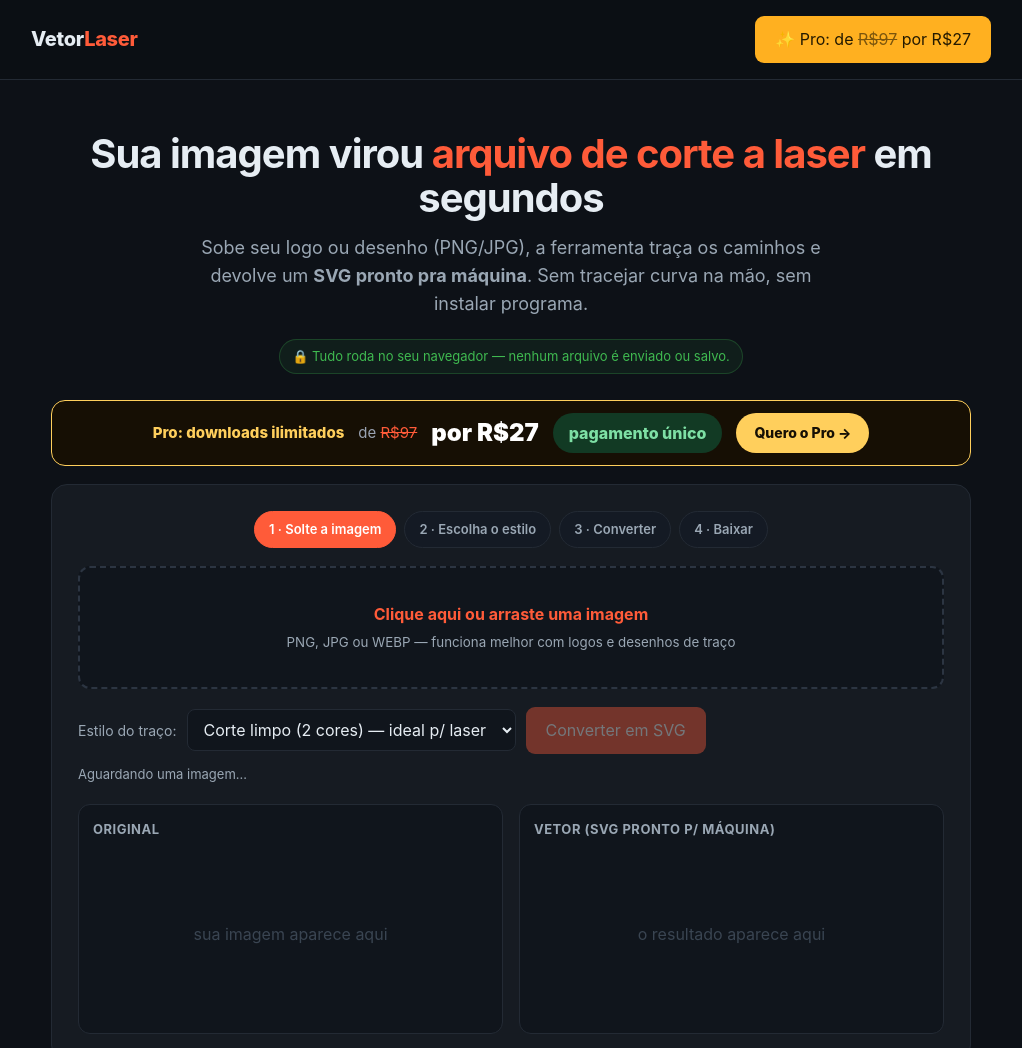
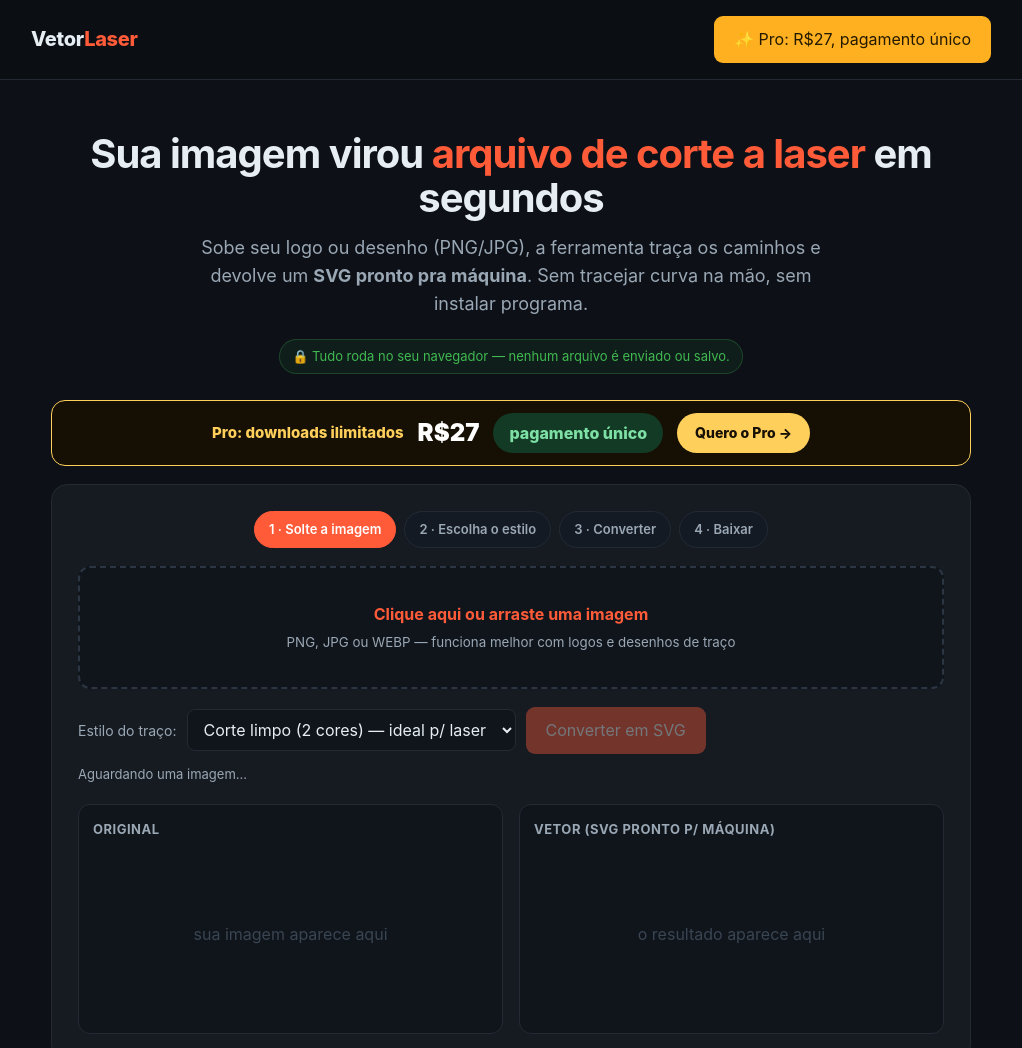
Before and after one commit to contabilistar-art/vetorlaser, a plain HTML site: page index.html in a window 1280 px wide. Shown: the top 1048 px of the page, without its empty margins (129-1151 px from the left). Drawn offline with Linux system fonts and the light colour scheme.

Commit message:
Remove ancora de preco R$97 (nunca praticado)

```diff
--- a/index.html
+++ b/index.html
@@ -1298,7 +1298,7 @@ if(typeof define === 'function' && define.amd){
 </head>
 <body>
 <header><div class="wrap nav"><div class="logo">Vetor<span>Laser</span></div>
-  <a class="btn gold" href="#pro" style="text-decoration:none">✨ Pro: de <span style="text-decoration:line-through;opacity:.6">R$97</span> por R$27</a></div></header>
+  <a class="btn gold" href="#pro" style="text-decoration:none">✨ Pro: R$27, pagamento único</a></div></header>
 
 <main class="wrap">
   <section class="hero">
@@ -1307,7 +1307,7 @@ if(typeof define === 'function' && define.amd){
     <div class="trust">🔒 Tudo roda no seu navegador — nenhum arquivo é enviado ou salvo.</div>
   </section>
 
-  <div style="background:#160f04;border:1.5px solid #ffcf5c;border-radius:14px;padding:12px 18px;margin:0 0 16px;display:flex;flex-wrap:wrap;align-items:center;justify-content:center;gap:8px 14px;text-align:center"><span style="font-weight:800;color:#ffcf5c;font-size:15px">Pro: downloads ilimitados</span><span style="color:#9aa3b2;font-size:15px">de <s style="color:#ff5b39">R$97</s></span><span style="font-weight:900;color:#fff;font-size:24px;line-height:1">por R$27</span><span style="background:#123a24;color:#7ee0a5;font-weight:800;font-size:16px;padding:8px 16px;border-radius:999px">pagamento único</span><a href="#pro" style="background:#ffcf5c;color:#160f04;font-weight:800;text-decoration:none;padding:9px 18px;border-radius:999px;font-size:14px">Quero o Pro →</a></div><section class="tool">
+  <div style="background:#160f04;border:1.5px solid #ffcf5c;border-radius:14px;padding:12px 18px;margin:0 0 16px;display:flex;flex-wrap:wrap;align-items:center;justify-content:center;gap:8px 14px;text-align:center"><span style="font-weight:800;color:#ffcf5c;font-size:15px">Pro: downloads ilimitados</span><span style="font-weight:900;color:#fff;font-size:24px;line-height:1">R$27</span><span style="background:#123a24;color:#7ee0a5;font-weight:800;font-size:16px;padding:8px 16px;border-radius:999px">pagamento único</span><a href="#pro" style="background:#ffcf5c;color:#160f04;font-weight:800;text-decoration:none;padding:9px 18px;border-radius:999px;font-size:14px">Quero o Pro →</a></div><section class="tool">
     <div class="steps" id="steps">
       <span class="stp on" data-s="1">1 · Solte a imagem</span>
       <span class="stp" data-s="2">2 · Escolha o estilo</span>
@@ -1347,7 +1347,7 @@ if(typeof define === 'function' && define.amd){
   <section class="pro" id="pro">
     <h2>Virar <span style="color:var(--brand2)">Pro</span></h2>
     <p style="color:var(--muted);margin:0">No grátis são 2 downloads por mês. O Pro libera downloads ilimitados, modo lote e formatos extras.</p>
-    <div style="text-align:center;margin:4px 0 18px"><div style="font-size:15px;color:#9aa3b2;letter-spacing:.5px">De <s style="color:#ff5b39;text-decoration-thickness:2px">R$ 97</s> por apenas</div><div style="font-size:60px;font-weight:900;line-height:1.05;color:#ffcf5c;margin:2px 0">R$ 27</div><div style="display:inline-block;background:#123a24;color:#7ee0a5;font-weight:800;font-size:21px;padding:12px 26px;border-radius:999px;margin-top:10px">✔ PAGAMENTO ÚNICO — sem mensalidade, sem recorrência</div></div>
+    <div style="text-align:center;margin:4px 0 18px"><div style="font-size:15px;color:#9aa3b2;letter-spacing:.5px">Pagamento único</div><div style="font-size:60px;font-weight:900;line-height:1.05;color:#ffcf5c;margin:2px 0">R$ 27</div><div style="display:inline-block;background:#123a24;color:#7ee0a5;font-weight:800;font-size:21px;padding:12px 26px;border-radius:999px;margin-top:10px">✔ PAGAMENTO ÚNICO — sem mensalidade, sem recorrência</div></div>
     <ul>
       <li>Downloads ilimitados (grátis: 2/mês)</li>
       <li>Todos os estilos de traço</li>
```
